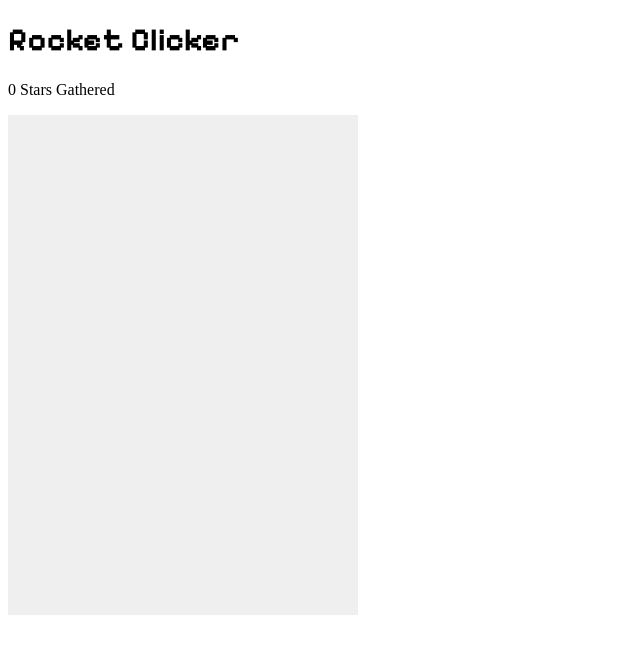
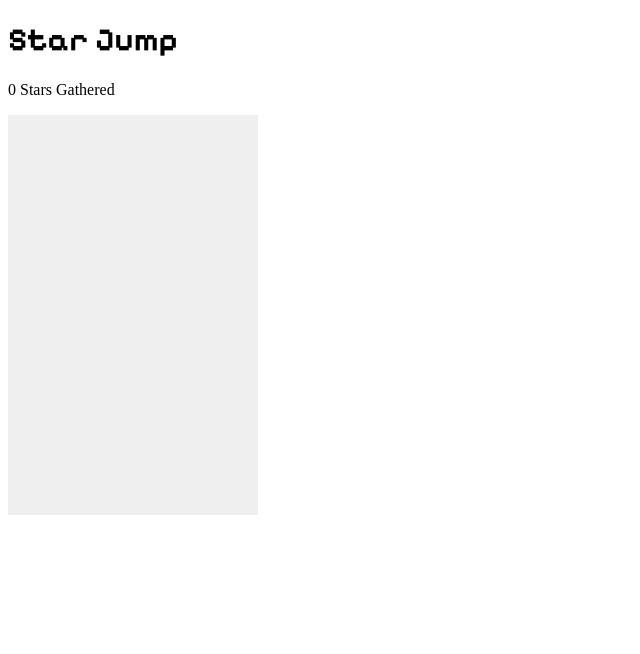
Before and after one commit to TimothyMercieca2024/Web-Dev-Project, a plain HTML site: page Project/Structure.html in a window 1280 px wide. Shown: the whole page, without its empty margins (0-640 px from the left). Drawn offline with Linux system fonts and the light colour scheme.

Commit message:
New Game Name

```diff
--- a/Project/Structure.html
+++ b/Project/Structure.html
@@ -6,8 +6,8 @@
     <link rel="stylesheet" href="Styles.css"/>
     <style>
         .image-button {
-            width: 350px;
-            height: 500px;
+            width: 250px;
+            height: 400px;
             background-image: url(
             'rocketShip.jpg');
             background-size: cover;
@@ -21,7 +21,7 @@
 </head>
 <script src="Logic.js" charset="utf-8" type="text/javascript"></script>
 <body>
-  <h1>Rocket Clicker</h1>
+  <h1>Star Jump</h1>
   <p id="starsGathered">0 Stars Gathered</p>
   <button class="image-button"
           onclick="gatherStars()" type="button" id="stars">
```
